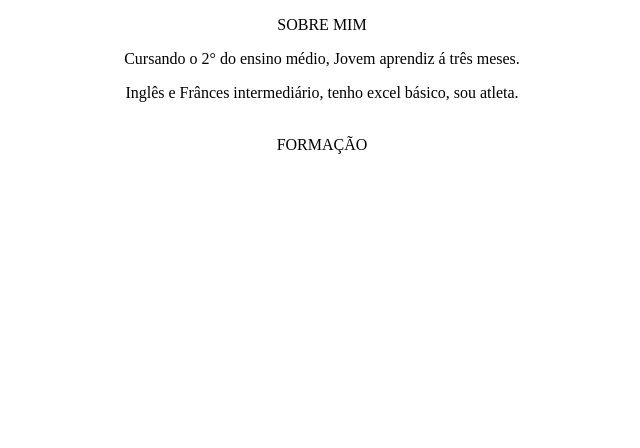
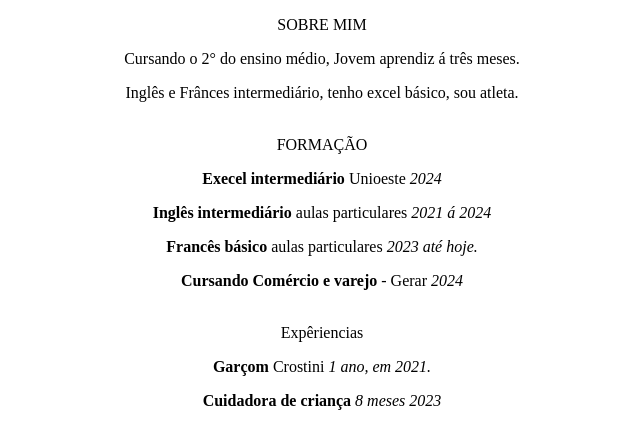
Before and after one commit to pollar9/kessilyn, a plain HTML site: page ke.curriculo/index.html in a window 1280 px wide. Shown: the part 320-768 px from the top of the page, without its empty margins (318-958 px from the left). Drawn offline with Linux system fonts and the light colour scheme.

Commit message:
curriculo

```diff
--- a/ke.curriculo/index.html
+++ b/ke.curriculo/index.html
@@ -26,9 +26,21 @@
 <div class="sobre">SOBRE MIM
   <p>Cursando o 2° do ensino médio, Jovem aprendiz á três meses.</p>
   <p>Inglês e Frânces intermediário, tenho excel básico, sou atleta.</p>
-  </div><br>
+
+</div><br>
   <div class="cursos"
     <h3 id="nome">FORMAÇÃO</h3>
+    <p><b> Execel intermediário</b> Unioeste<i> 2024</i></p>
+    <p><b> Inglês intermediário </b> aulas particulares<i> 2021 á 2024</i></p>
+    <p><b> Francês básico</b> aulas particulares<i> 2023 até hoje.</i></p>
+    <p><b> Cursando Comércio e varejo</b> - Gerar <i> 2024</i></p>
+
+</div><br>
+<div class="expêriencias "
+    <h3 id="nome">Expêriencias</h3>
+    <p><b> Garçom </b> Crostini<i> 1 ano, em 2021.</i></p>
+    <p><b> Cuidadora de criança </b><i> 8 meses 2023</i></p>
+
 </center>
 </div>
     </body>
```
